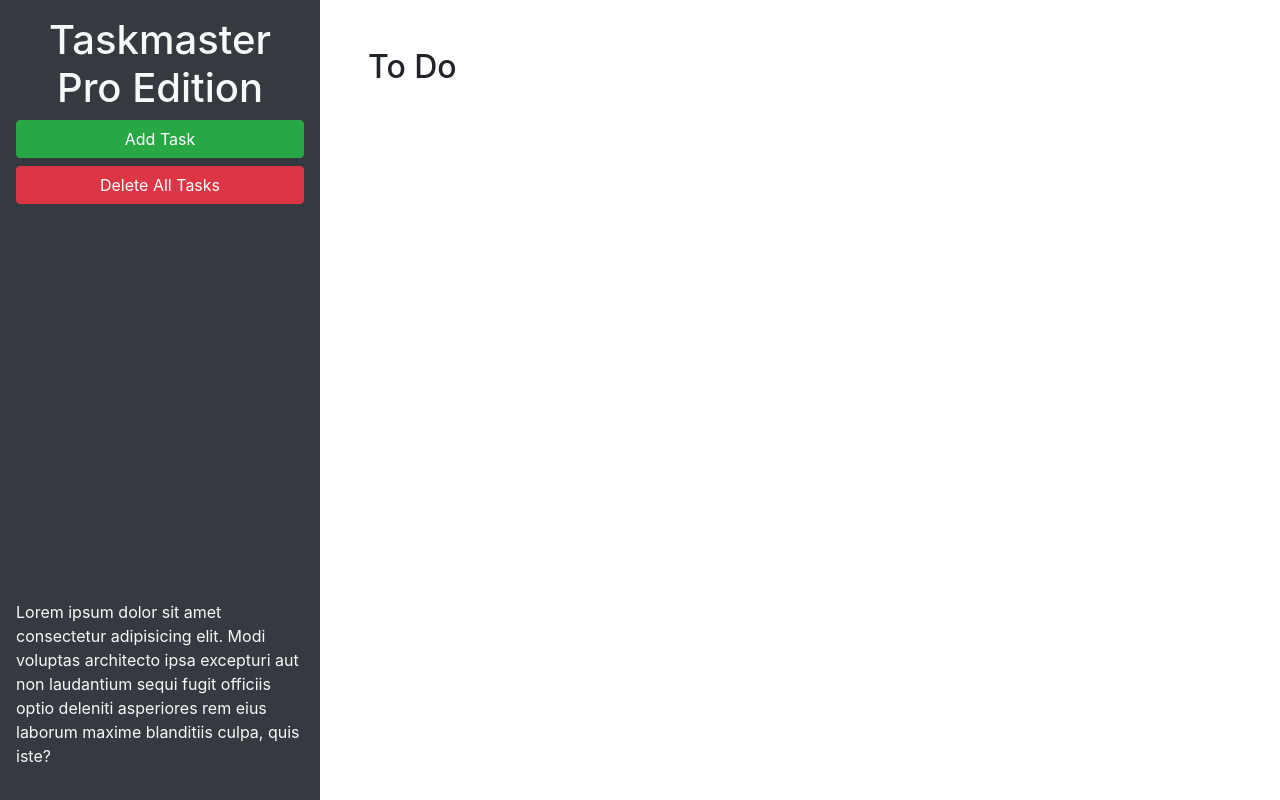
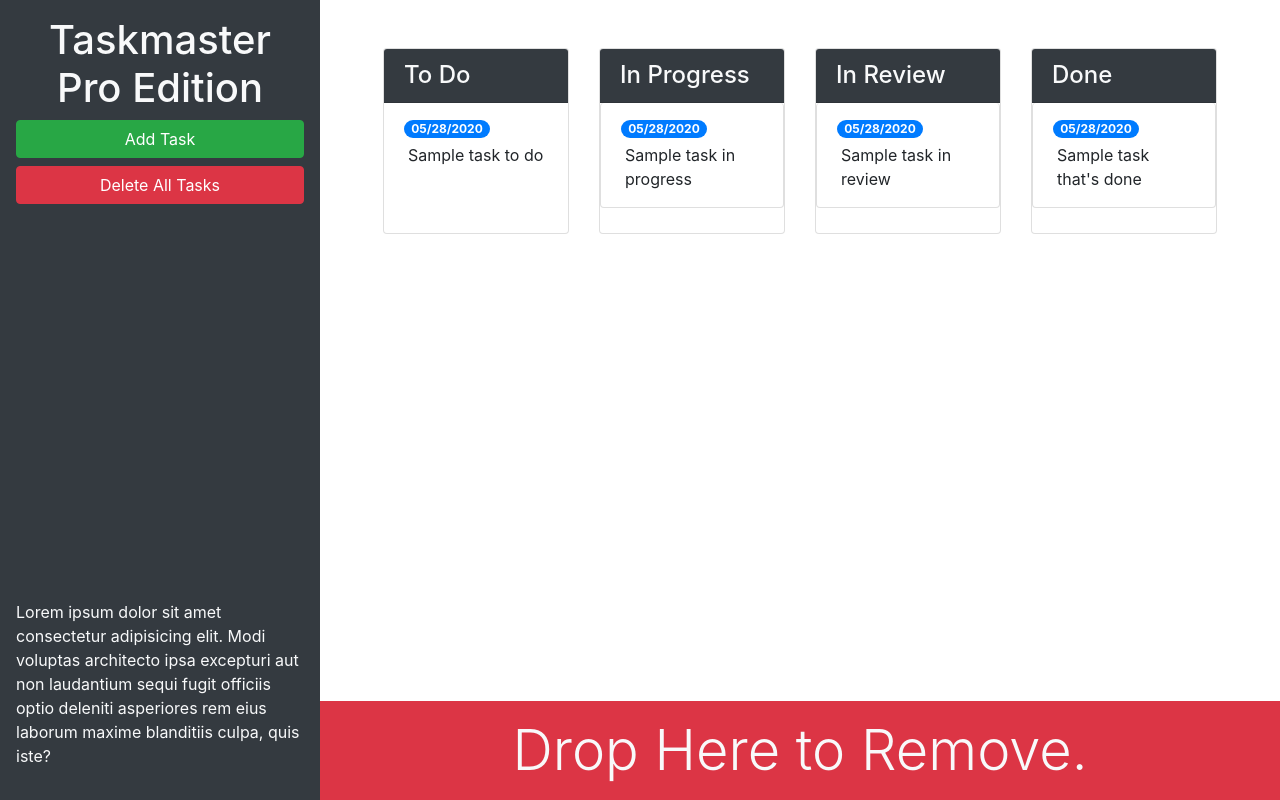
Before and after one commit to pilarbuchen/taskmaster-pro, a plain HTML site: page index.html in a window 1280 px wide. Drawn offline with nearby package versions, Linux system fonts and the light colour scheme.

Commit message:
boot strap changes

```diff
--- a/index.html
+++ b/index.html
@@ -13,20 +13,78 @@
 <body>
 
   <div class="row min-vh-100 no-gutters">
-    <header class="col-12 col-lg-3 bg-dark text-light d-flex flex-column p-4 p-lg-3">
+    <header class="col-12 col-lg-3 bg-dark text-light sticky-top d-flex flex-column p-4 p-lg-3">
       <h1 class="text-center">Taskmaster Pro Edition</h1>
       <button id="create-task" class="btn btn-block btn-success" data-toggle="modal" data-target="#task-form-modal">Add
         Task</button>
       <button id="remove-tasks" class="btn btn-block btn-danger">Delete All Tasks</button>
-      <p class="mt-auto">Lorem ipsum dolor sit amet consectetur adipisicing elit. Modi voluptas architecto ipsa
+      <p class="mt-auto d-none d-lg-block">Lorem ipsum dolor sit amet consectetur adipisicing elit. Modi voluptas architecto ipsa
         excepturi aut non
         laudantium sequi fugit officiis optio deleniti asperiores rem eius laborum maxime blanditiis culpa, quis iste?
       </p>
     </header>
-    <main class="col-12 col-lg-9">
-      <div class="m-5">
-        <h2>To Do</h2>
-        <ul id="list-toDo" class="list-group"> </ul>
+    <main class="col-12 col-lg-9 d-flex flex-column">
+      <div class="m-5 row justify-content-around">
+        <div class="col-12 col-md-6 col-xl-3 mb-3">
+          <div class="card">
+            <h4 class="card-header bg-dark text-light">
+              To Do
+            </h4>
+            <ul id="list-toDo" class="list-group list-group-flush">
+              <li class="list-group-item">
+                <span class="badge badge-primary badge-pill">05/28/2020</span>
+                <p class="m-1">Sample task to do</p>
+              </li>
+            </ul>
+          </div>
+        </div>
+        <div class="col-12 col-md-6 col-xl-3 mb-3">
+          <div class="card">
+            <h4 class="card-header bg-dark text-light">
+              In Progress
+            </h4>
+            <ul id="list-inProgress" class="list-group">
+              <li class="list-group-item">
+                <span class="badge badge-primary badge-pill">05/28/2020</span>
+                <p class="m-1">Sample task in progress</p>
+              </li>
+            </ul>
+          </div>
+        </div>
+        <!-- in review start -->
+        <div class="col-12 col-md-6 col-xl-3 mb-3">
+          <div class="card">
+            <h4 class="card-header bg-dark text-light">
+              In Review
+            </h4>
+            <ul id="list-inReview" class="list-group">
+              <li class="list-group-item">
+                <span class="badge badge-primary badge-pill">05/28/2020</span>
+                <p class="m-1">Sample task in review</p>
+              </li>
+            </ul>
+          </div>
+        </div>
+        <!-- in review end -->
+        <!-- done start -->
+        <div class="col-12 col-md-6 col-xl-3 mb-3">
+          <div class="card">
+            <h4 class="card-header bg-dark text-light">
+              Done
+            </h4>
+            <ul id="list-done" class="list-group">
+              <li class="list-group-item">
+                <span class="badge badge-primary badge-pill">05/28/2020</span>
+                <p class="m-1">Sample task that's done</p>
+              </li>
+            </ul>
+          </div>
+        </div>
+      </div>
+      <div id="trash" class="mt-auto">
+        <div class="w-100 bg-danger p-3 text-center text-light display-4">
+          Drop Here to Remove.
+        </div>
       </div>
     </main>
   </div>
@@ -46,11 +104,11 @@
           <form>
             <div class="form-group">
               <label for="modalTaskDescription">Task description</label>
-              <textarea id="modalTaskDescription" rows="3"></textarea>
+              <textarea id="modalTaskDescription" rows="3" class="form-control"></textarea>
             </div>
             <div class="form-group">
               <label for="modalDueDate">Due date</label>
-              <input type="text" id="modalDueDate" placeholder="mm/dd/yyyy" autocomplete="off" />
+              <input type="text" class="form-control" id="modalDueDate" placeholder="mm/dd/yyyy" autocomplete="off" />
             </div>
           </form>
         </div>
```
